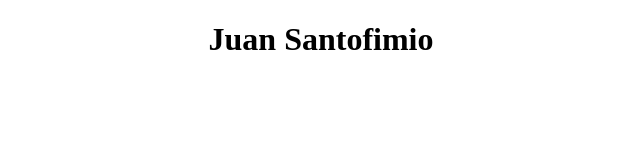
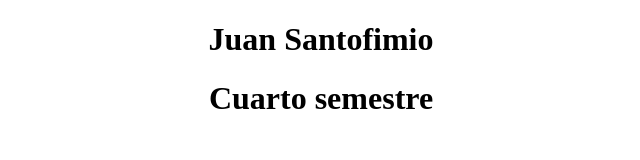
Before and after one commit to jsantofimio15/tarea_pagina_git, a plain HTML site: page index.htm in a window 1280 px wide. Shown: the whole page, without its empty margins (319-959 px from the left). Drawn offline with Linux system fonts and the light colour scheme.

Commit message:
Se agrego el semestre

```diff
--- a/index.htm
+++ b/index.htm
@@ -8,6 +8,7 @@
 <body>
     <center>
         <h1>Juan Santofimio </h1>
+        <h1>Cuarto semestre</h1>
     </center>
 </body>
 </html>
```
